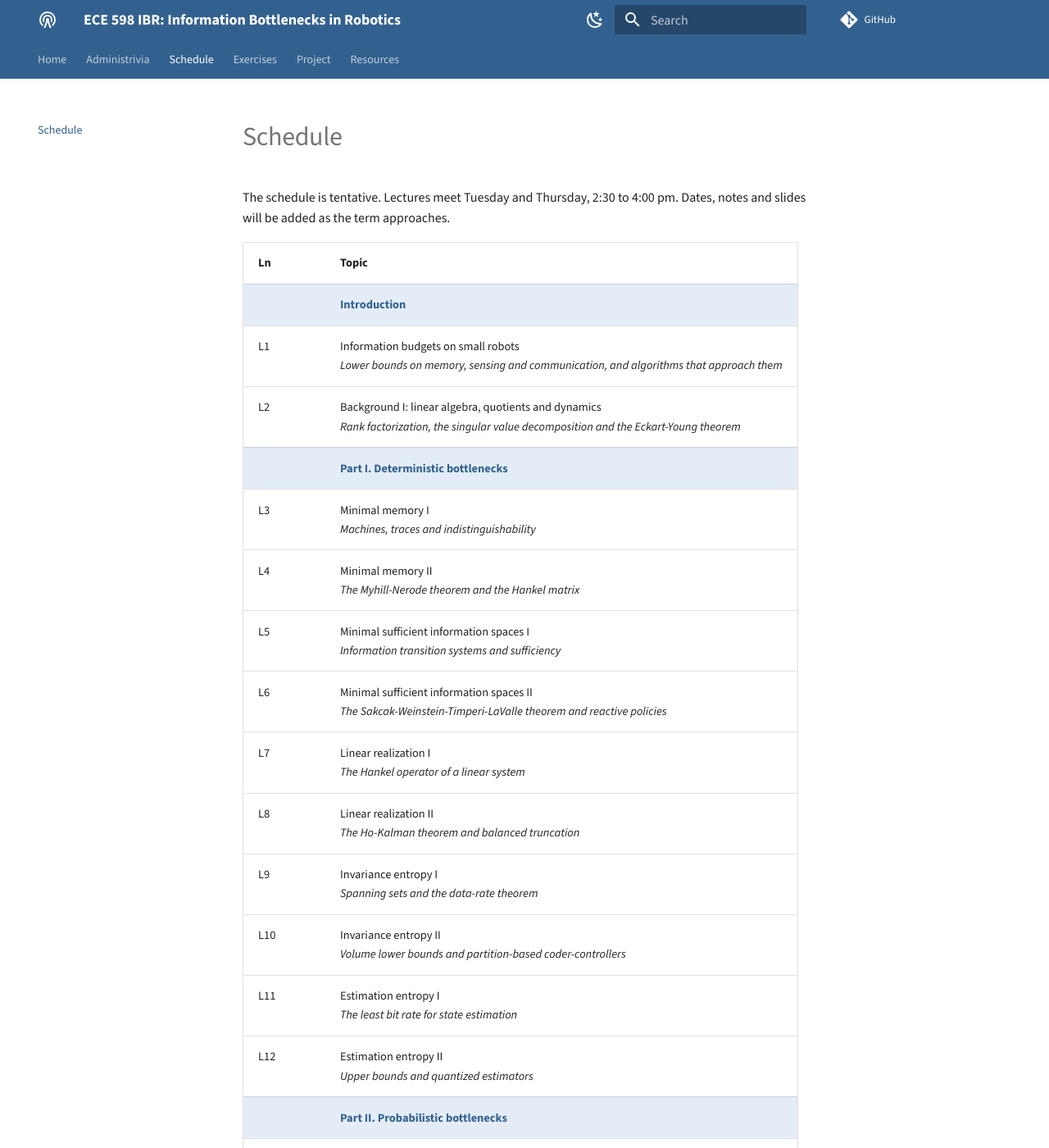
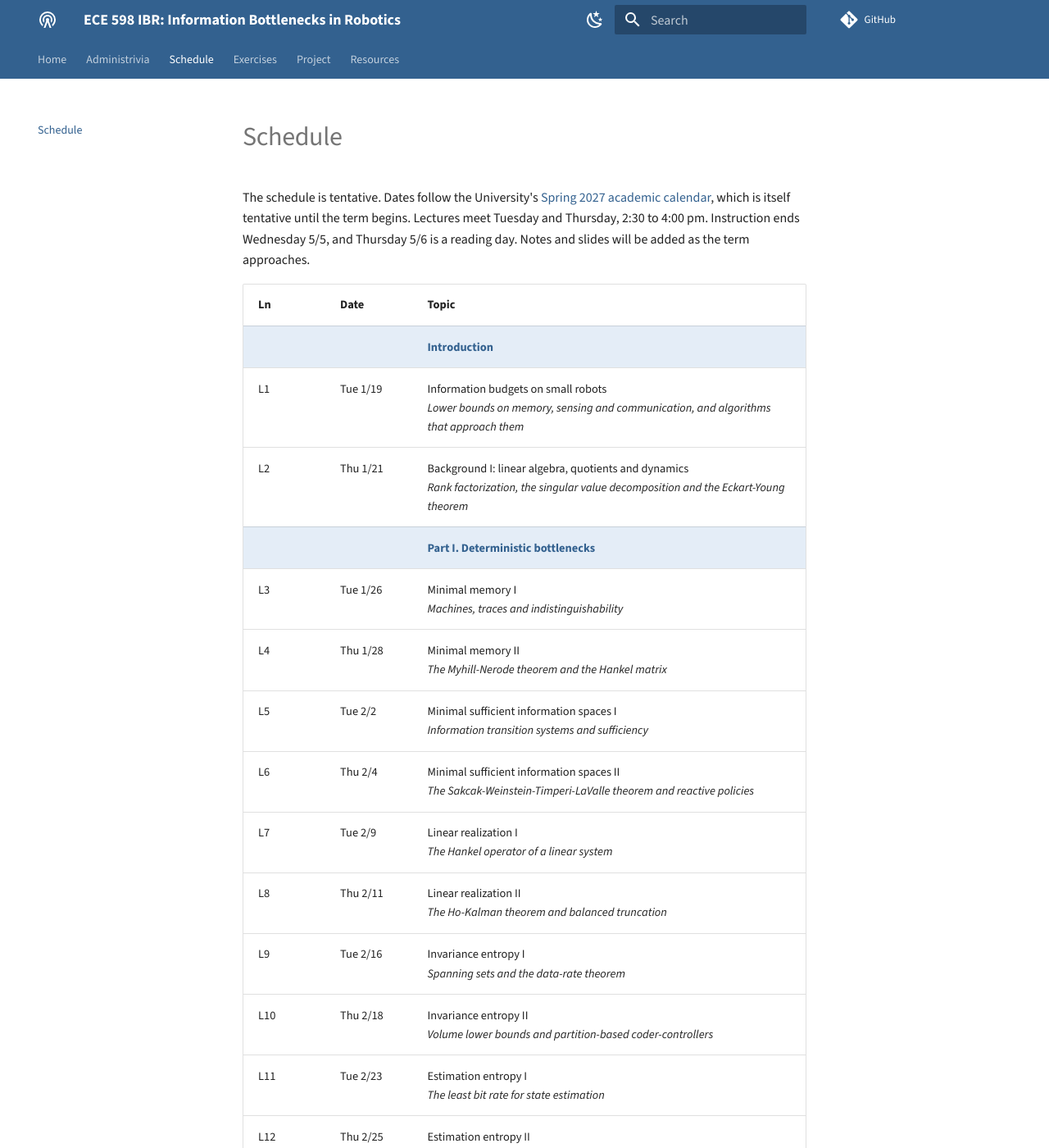
Before and after one commit to sayanmitracode/InfoRobotics-Course, an MkDocs documentation site: the page built from docs/schedule.md, in a window 1280 px wide and 1400 px high. Shown: the whole window at 82% size. Built offline with MkDocs 1.6.1 and Material for MkDocs 9.7.7, drawn with Linux system fonts in a browser that asks for light colours; comment, search, counter and statistics services are not loaded; some of the changed text lies outside the part shown.

Commit message:
Schedule: actual Spring 2027 dates from the registrar calendar
Co-Authored-By: Claude Opus 5.5 (1M context) <noreply@anthropic.com>

```diff
--- a/docs/schedule.md
+++ b/docs/schedule.md
@@ -1,39 +1,41 @@
 # Schedule
 
-The schedule is tentative. Lectures meet Tuesday and Thursday, 2:30 to 4:00 pm. Dates, notes and slides will be added as the term approaches.
+The schedule is tentative. Dates follow the University's [Spring 2027 academic calendar](https://www.registrar.illinois.edu/faculty-staff/calendars/academic-calendars/academic-calendars-archive/spring-academic-calendar-27/), which is itself tentative until the term begins. Lectures meet Tuesday and Thursday, 2:30 to 4:00 pm. Instruction ends Wednesday 5/5, and Thursday 5/6 is a reading day. Notes and slides will be added as the term approaches.
 
-| Ln | Topic |
-|:--|:--|
-| | **Introduction** |
-| L1 | Information budgets on small robots<br>*Lower bounds on memory, sensing and communication, and algorithms that approach them* |
-| L2 | Background I: linear algebra, quotients and dynamics<br>*Rank factorization, the singular value decomposition and the Eckart-Young theorem* |
-| | **Part I. Deterministic bottlenecks** |
-| L3 | Minimal memory I<br>*Machines, traces and indistinguishability* |
-| L4 | Minimal memory II<br>*The Myhill-Nerode theorem and the Hankel matrix* |
-| L5 | Minimal sufficient information spaces I<br>*Information transition systems and sufficiency* |
-| L6 | Minimal sufficient information spaces II<br>*The Sakcak-Weinstein-Timperi-LaValle theorem and reactive policies* |
-| L7 | Linear realization I<br>*The Hankel operator of a linear system* |
-| L8 | Linear realization II<br>*The Ho-Kalman theorem and balanced truncation* |
-| L9 | Invariance entropy I<br>*Spanning sets and the data-rate theorem* |
-| L10 | Invariance entropy II<br>*Volume lower bounds and partition-based coder-controllers* |
-| L11 | Estimation entropy I<br>*The least bit rate for state estimation* |
-| L12 | Estimation entropy II<br>*Upper bounds and quantized estimators* |
-| | **Part II. Probabilistic bottlenecks** |
-| L13 | Background II: probability and information measures<br>*The chain rule, data processing and Gaussian maximum entropy* |
-| L14 | Filter width I<br>*Beliefs are rows of a Hankel matrix* |
-| L15 | Filter width II<br>*When no finite filter exists: the cubic sensor* |
-| L16 | Lossless coding<br>*Kraft's inequality, and code length as log-loss* |
-| L17 | One-shot rate-distortion<br>*The converse through the Gibbs variational principle* |
-| L18 | Finite-memory control I<br>*A rate-distortion converse for policies with B bits of memory* |
-| L19 | Finite-memory control II<br>*Blahut-Arimoto and optimality certificates* |
-| L20 | Directed information<br>*Information flow in a feedback loop* |
-| L21 | Sequential rate-distortion<br>*Gauss-Markov sources and semidefinite sensor design* |
-| | **Part III. Case studies** |
-| L22 | Gate racing without coordinates<br>*Memory, sensing and link rate for a drone with a bearing sensor* |
-| L23 | Hover and corridor keeping over a radio link<br>*Worst-case and mean-square rates compared* |
-| L24 | Case study to be announced<br>*Sensor resolution, onboard adaptation, or training with compressed gradients* |
-| | **Examination and projects** |
-| L25 | Examination<br>*In class, 80 minutes* |
-| L26 | Project presentations I |
-| L27 | Project presentations II |
-| L28 | Project presentations III |
+| Ln | Date | Topic |
+|:--|:--|:--|
+| | | **Introduction** |
+| L1 | Tue 1/19 | Information budgets on small robots<br>*Lower bounds on memory, sensing and communication, and algorithms that approach them* |
+| L2 | Thu 1/21 | Background I: linear algebra, quotients and dynamics<br>*Rank factorization, the singular value decomposition and the Eckart-Young theorem* |
+| | | **Part I. Deterministic bottlenecks** |
+| L3 | Tue 1/26 | Minimal memory I<br>*Machines, traces and indistinguishability* |
+| L4 | Thu 1/28 | Minimal memory II<br>*The Myhill-Nerode theorem and the Hankel matrix* |
+| L5 | Tue 2/2 | Minimal sufficient information spaces I<br>*Information transition systems and sufficiency* |
+| L6 | Thu 2/4 | Minimal sufficient information spaces II<br>*The Sakcak-Weinstein-Timperi-LaValle theorem and reactive policies* |
+| L7 | Tue 2/9 | Linear realization I<br>*The Hankel operator of a linear system* |
+| L8 | Thu 2/11 | Linear realization II<br>*The Ho-Kalman theorem and balanced truncation* |
+| L9 | Tue 2/16 | Invariance entropy I<br>*Spanning sets and the data-rate theorem* |
+| L10 | Thu 2/18 | Invariance entropy II<br>*Volume lower bounds and partition-based coder-controllers* |
+| L11 | Tue 2/23 | Estimation entropy I<br>*The least bit rate for state estimation* |
+| L12 | Thu 2/25 | Estimation entropy II<br>*Upper bounds and quantized estimators* |
+| | | **Part II. Probabilistic bottlenecks** |
+| L13 | Tue 3/2 | Background II: probability and information measures<br>*The chain rule, data processing and Gaussian maximum entropy* |
+| L14 | Thu 3/4 | Filter width I<br>*Beliefs are rows of a Hankel matrix* |
+| L15 | Tue 3/9 | Filter width II<br>*When no finite filter exists: the cubic sensor* |
+| L16 | Thu 3/11 | Lossless coding<br>*Kraft's inequality, and code length as log-loss* |
+| | Mar 13 to 21 | *Spring break, no class* |
+| L17 | Tue 3/23 | One-shot rate-distortion<br>*The converse through the Gibbs variational principle* |
+| L18 | Thu 3/25 | Finite-memory control I<br>*A rate-distortion converse for policies with B bits of memory* |
+| L19 | Tue 3/30 | Finite-memory control II<br>*Blahut-Arimoto and optimality certificates* |
+| L20 | Thu 4/1 | Directed information<br>*Information flow in a feedback loop* |
+| L21 | Tue 4/6 | Sequential rate-distortion<br>*Gauss-Markov sources and semidefinite sensor design* |
+| | | **Part III. Case studies** |
+| L22 | Thu 4/8 | Gate racing without coordinates<br>*Memory, sensing and link rate for a drone with a bearing sensor* |
+| L23 | Tue 4/13 | Hover and corridor keeping over a radio link<br>*Worst-case and mean-square rates compared* |
+| L24 | Thu 4/15 | Case study to be announced<br>*Sensor resolution, onboard adaptation, or training with compressed gradients* |
+| | | **Examination and projects** |
+| L25 | Tue 4/20 | Review<br>*Proof techniques of Parts I and II* |
+| L26 | Thu 4/22 | Examination<br>*In class, 80 minutes* |
+| L27 | Tue 4/27 | Project presentations I |
+| L28 | Thu 4/29 | Project presentations II |
+| L29 | Tue 5/4 | Project presentations III |
```
